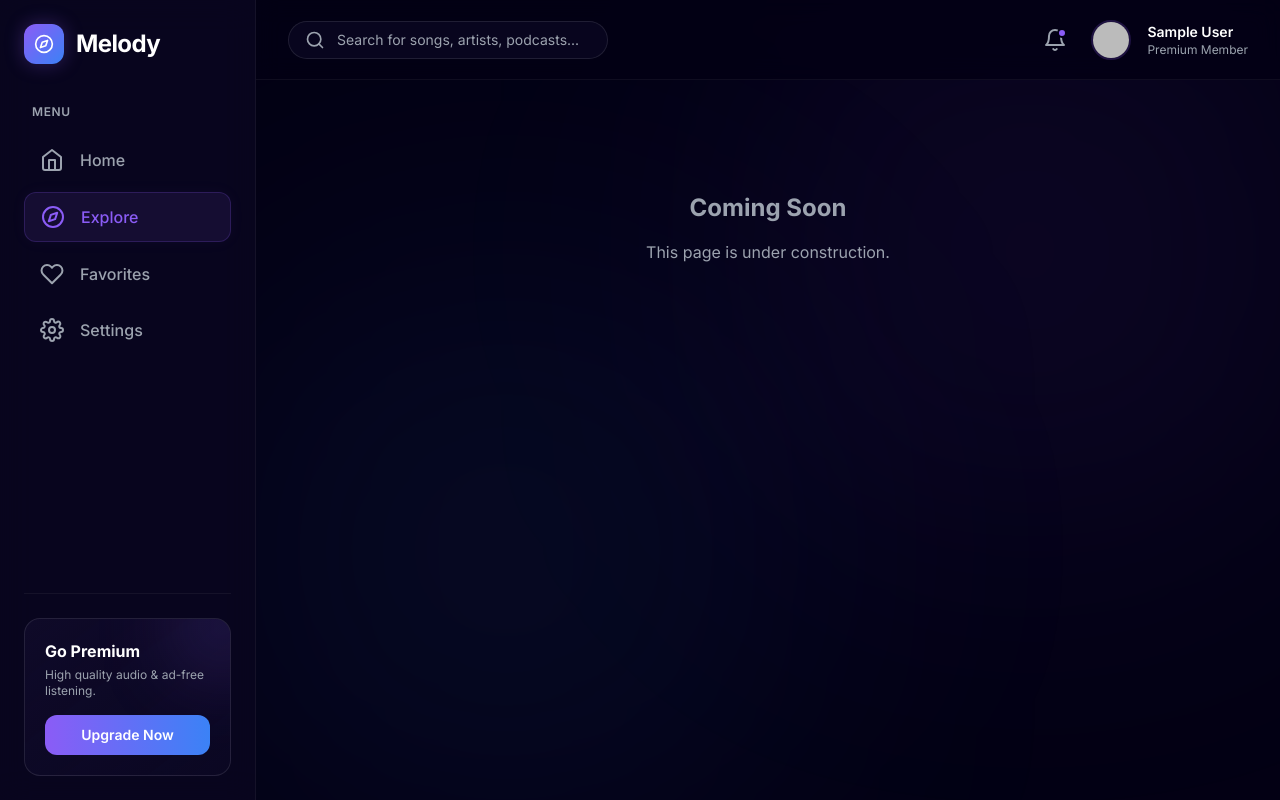
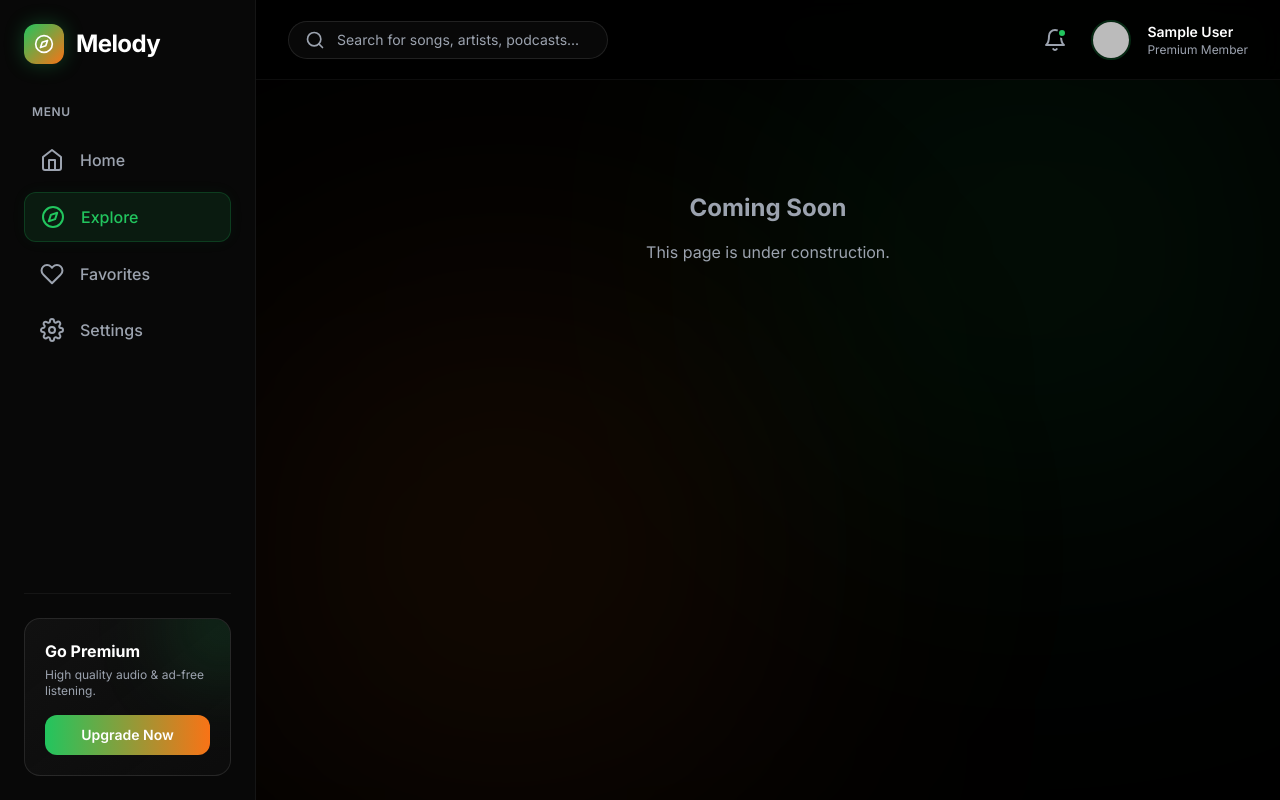
Before and after one commit to pandeYtushal/Music, a React (Vite) app: page /explore in a window 1280 px wide. Built offline with nearby package versions, Linux system fonts and the light colour scheme; no server answers; sample sign-in values are in the browser's storage.

Commit message:
style: change theme to green, orange, and black combo

```diff
--- a/index.html
+++ b/index.html
@@ -6,7 +6,7 @@
     <meta name="viewport" content="width=device-width, initial-scale=1.0" />
     <meta name="description" content="Melody - A premium, ad-free music streaming experience featuring the latest hits, curated playlists, and high-quality audio." />
     <meta name="keywords" content="music, streaming, audio, player, melody, songs, playlist, bollywood, hits" />
-    <meta name="theme-color" content="#8B5CF6" />
+    <meta name="theme-color" content="#22c55e" />
     <meta property="og:title" content="Melody - Premium Music Streaming" />
     <meta property="og:description" content="A beautiful music streaming experience built with React and Tailwind CSS." />
     <title>Melody - Premium Music Streaming</title>
--- a/src/components/Navbar.jsx
+++ b/src/components/Navbar.jsx
@@ -22,7 +22,7 @@ const Navbar = () => {
 
   return (
     <header className="h-20 px-8 flex items-center justify-between sticky top-0 z-50 bg-background/80 backdrop-blur-md border-b border-white/5">
-      <form onSubmit={handleSearch} className="flex items-center bg-surface/50 border border-white/10 rounded-full px-4 py-2 w-1/3 min-w-[250px] focus-within:border-primary/50 focus-within:shadow-[0_0_15px_rgba(139,92,246,0.2)] transition-all duration-300">
+      <form onSubmit={handleSearch} className="flex items-center bg-surface/50 border border-white/10 rounded-full px-4 py-2 w-1/3 min-w-[250px] focus-within:border-primary/50 focus-within:shadow-[0_0_15px_rgba(34,197,94,0.2)] transition-all duration-300">
         <button type="submit" className="text-textSecondary hover:text-primary transition-colors">
           <FiSearch className="mr-3" size={20} />
         </button>
@@ -44,7 +44,7 @@ const Navbar = () => {
         {user ? (
           <div className="flex items-center gap-4 cursor-pointer group relative">
             <img
-              src={user.photoURL || "https://ui-avatars.com/api/?name=" + (user.displayName || "User") + "&background=8B5CF6&color=fff"}
+              src={user.photoURL || "https://ui-avatars.com/api/?name=" + (user.displayName || "User") + "&background=22C55E&color=fff"}
               alt="User"
               className="w-10 h-10 rounded-full border-2 border-primary/20 object-cover transition-transform group-hover:scale-105"
             />
@@ -65,7 +65,7 @@ const Navbar = () => {
         ) : (
           <button
             onClick={() => navigate('/login')}
-            className="bg-primary/10 text-primary font-semibold px-6 py-2 rounded-full border border-primary/20 hover:bg-primary hover:text-white hover:shadow-[0_0_20px_rgba(139,92,246,0.4)] transition-all duration-300"
+            className="bg-primary/10 text-primary font-semibold px-6 py-2 rounded-full border border-primary/20 hover:bg-primary hover:text-white hover:shadow-[0_0_20px_rgba(34,197,94,0.4)] transition-all duration-300"
           >
             Log in
           </button>
--- a/src/components/Player.jsx
+++ b/src/components/Player.jsx
@@ -186,7 +186,7 @@ const Player = () => {
         <div className="flex-1 flex flex-col md:flex-row items-center justify-center gap-8 md:gap-20 p-6 sm:p-8 max-w-6xl mx-auto w-full overflow-y-auto scrollbar-hide pb-20">
 
           {/* Large Album Art */}
-          <div className="w-full max-w-[280px] sm:max-w-sm md:max-w-md aspect-square rounded-2xl overflow-hidden shadow-[0_0_60px_rgba(139,92,246,0.25)] border border-white/10 group flex-shrink-0">
+          <div className="w-full max-w-[280px] sm:max-w-sm md:max-w-md aspect-square rounded-2xl overflow-hidden shadow-[0_0_60px_rgba(34,197,94,0.25)] border border-white/10 group flex-shrink-0">
              <img src={imageUrl} alt={title} className="w-full h-full object-cover transition-transform duration-700 group-hover:scale-105" />
           </div>
 
@@ -239,7 +239,7 @@ const Player = () => {
                 </button>
                 <button
                   onClick={() => setIsPlaying(!isPlaying)}
-                  className="w-20 h-20 sm:w-24 sm:h-24 rounded-full bg-gradient-to-tr from-primary to-secondary text-white flex items-center justify-center hover:scale-105 active:scale-95 transition-all shadow-[0_0_35px_rgba(139,92,246,0.4)]"
+                  className="w-20 h-20 sm:w-24 sm:h-24 rounded-full bg-gradient-to-tr from-primary to-secondary text-white flex items-center justify-center hover:scale-105 active:scale-95 transition-all shadow-[0_0_35px_rgba(34,197,94,0.4)]"
                 >
                   {isPlaying ? <FiPause size={40} className="fill-current" /> : <FiPlay size={40} className="fill-current ml-2" />}
                 </button>
--- a/src/components/Sidebar.jsx
+++ b/src/components/Sidebar.jsx
@@ -13,7 +13,7 @@ const Sidebar = () => {
   return (
     <aside className="w-64 h-screen bg-surface/50 backdrop-blur-lg border-r border-white/5 flex flex-col p-6 hidden md:flex">
       <div className="flex items-center gap-3 mb-10 text-primary cursor-pointer hover:scale-105 transition-transform duration-300">
-        <div className="w-10 h-10 rounded-xl bg-gradient-to-br from-primary to-secondary flex items-center justify-center shadow-[0_0_20px_rgba(139,92,246,0.3)]">
+        <div className="w-10 h-10 rounded-xl bg-gradient-to-br from-primary to-secondary flex items-center justify-center shadow-[0_0_20px_rgba(34,197,94,0.3)]">
           <FiCompass className="text-white" size={20} />
         </div>
         <h1 className="text-2xl font-bold tracking-tight text-textPrimary">Melody</h1>
@@ -28,7 +28,7 @@ const Sidebar = () => {
             className={({ isActive }) =>
               `flex items-center gap-4 px-4 py-3 rounded-xl transition-all duration-300 ${
                 isActive
-                  ? 'bg-primary/10 text-primary border border-primary/20 shadow-[0_0_15px_rgba(139,92,246,0.05)]'
+                  ? 'bg-primary/10 text-primary border border-primary/20 shadow-[0_0_15px_rgba(34,197,94,0.05)]'
                   : 'text-textSecondary hover:bg-white/5 hover:text-textPrimary hover:translate-x-1'
               }`
             }
@@ -44,7 +44,7 @@ const Sidebar = () => {
           <div className="absolute top-0 right-0 w-24 h-24 bg-primary/20 rounded-full blur-2xl -mr-10 -mt-10 group-hover:bg-primary/30 transition-colors duration-500"></div>
           <h3 className="font-bold text-textPrimary mb-1 relative z-10">Go Premium</h3>
           <p className="text-xs text-textSecondary mb-4 relative z-10">High quality audio & ad-free listening.</p>
-          <button className="bg-gradient-to-r from-primary to-secondary text-white text-sm font-semibold py-2.5 px-4 rounded-xl w-full transition-all duration-300 hover:shadow-[0_0_15px_rgba(139,92,246,0.4)] hover:scale-[1.02] active:scale-[0.98] relative z-10">
+          <button className="bg-gradient-to-r from-primary to-secondary text-white text-sm font-semibold py-2.5 px-4 rounded-xl w-full transition-all duration-300 hover:shadow-[0_0_15px_rgba(34,197,94,0.4)] hover:scale-[1.02] active:scale-[0.98] relative z-10">
             Upgrade Now
           </button>
         </div>
--- a/src/pages/Favorites.jsx
+++ b/src/pages/Favorites.jsx
@@ -9,7 +9,7 @@ const Favorites = () => {
   return (
     <div className="p-8 pb-32">
       <div className="flex items-end gap-6 mb-8 mt-10">
-        <div className="w-32 h-32 md:w-48 md:h-48 rounded-xl bg-gradient-to-br from-primary to-secondary flex items-center justify-center shadow-[0_0_30px_rgba(139,92,246,0.3)]">
+        <div className="w-32 h-32 md:w-48 md:h-48 rounded-xl bg-gradient-to-br from-primary to-secondary flex items-center justify-center shadow-[0_0_30px_rgba(34,197,94,0.3)]">
           <FiHeart size={64} className="text-white fill-current" />
         </div>
         <div className="flex-1">
--- a/src/pages/Premium.jsx
+++ b/src/pages/Premium.jsx
@@ -48,7 +48,7 @@ const Premium = () => {
           </div>
 
           {/* Premium Tier */}
-          <div className="bg-gradient-to-br from-surface to-surface/80 border border-primary/30 rounded-3xl p-8 relative overflow-hidden group hover:shadow-[0_0_50px_rgba(139,92,246,0.15)] transition-all duration-500">
+          <div className="bg-gradient-to-br from-surface to-surface/80 border border-primary/30 rounded-3xl p-8 relative overflow-hidden group hover:shadow-[0_0_50px_rgba(34,197,94,0.15)] transition-all duration-500">
             <div className="absolute top-[-20%] right-[-10%] w-[50%] h-[50%] bg-primary/20 rounded-full blur-[80px] pointer-events-none group-hover:bg-primary/30 transition-colors duration-500"></div>
 
             <div className="mb-8 relative z-10">
@@ -80,7 +80,7 @@ const Premium = () => {
               </li>
             </ul>
 
-            <button className="w-full py-4 rounded-xl font-bold bg-gradient-to-r from-primary to-secondary text-white hover:scale-[1.02] active:scale-[0.98] transition-transform shadow-[0_0_20px_rgba(139,92,246,0.4)] relative z-10">
+            <button className="w-full py-4 rounded-xl font-bold bg-gradient-to-r from-primary to-secondary text-white hover:scale-[1.02] active:scale-[0.98] transition-transform shadow-[0_0_20px_rgba(34,197,94,0.4)] relative z-10">
               Get Premium
             </button>
             <p className="text-xs text-textSecondary text-center mt-4 relative z-10">Terms and conditions apply. 1 month free not available for users who have already tried Premium.</p>
--- a/tailwind.config.js
+++ b/tailwind.config.js
@@ -7,10 +7,10 @@ export default {
   theme: {
     extend: {
       colors: {
-        primary: "#8b5cf6", // Vibrant Violet
-        secondary: "#3b82f6", // Electric Blue
-        background: "#030014", // Deep space black
-        surface: "#0f0a29", // Dark violet tint
+        primary: "#22c55e", // Neon Green
+        secondary: "#f97316", // Fiery Orange
+        background: "#000000", // Pure black
+        surface: "#111111", // Dark gray
         textPrimary: "#FFFFFF",
         textSecondary: "#9ca3af" // Muted gray
       },
```
Also changed, not shown: src/pages/Login.jsx (+6 -6 lines).
